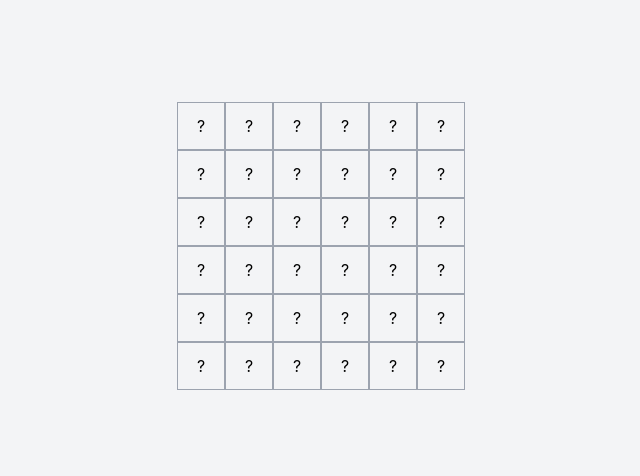
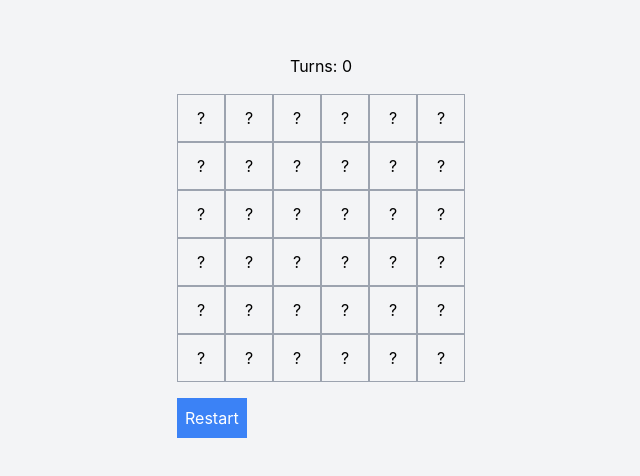
Before and after one commit to simonmesmith/emoji-memory-game, a React (Create React App) app: page / in a window 1280 px wide. Shown: the part 154-630 px from the top of the page, without its empty margins (319-959 px from the left). Built offline with nearby package versions, Linux system fonts and the light colour scheme.

Commit message:
Added turn counter, winning message, and restart functionality

```diff
--- a/src/components/GameBoard.js
+++ b/src/components/GameBoard.js
@@ -32,22 +32,58 @@ const GameBoard = () => {
             state: 'hidden' // states: hidden, revealed, matched
         }))
     );
+    const [turns, setTurns] = useState(0);
+
     const handleCardClick = (index) => {
+
+        if (cards[index].state !== 'hidden') return; // Ignore already revealed or matched cards
+
         let newCards = [...cards];
         newCards[index].state = 'revealed';
         setCards(newCards);
 
-        const revealedCards = newCards.filter((card) => card.state === 'revealed');
+        const revealedCards = newCards.map((card, idx) => ({
+            card: card,
+            index: idx
+        })).filter((item) => item.card.state === 'revealed');
+
         if (revealedCards.length === 2) {
-            // If cards match
-            if (revealedCards[0].emoji === revealedCards[1].emoji) {
-                // Logic to handle match
+            setTurns(turns + 1);
+            if (revealedCards[0].card.emoji === revealedCards[1].card.emoji) {
+                // Matched
+                revealedCards.forEach((item) => {
+                    newCards[item.index].state = 'matched';
+                });
+                setCards(newCards);
             } else {
-                // Logic to handle mismatch
+                // Mismatched
+                setTimeout(() => {
+                    revealedCards.forEach((item) => {
+                        newCards[item.index].state = 'hidden';
+                    });
+                    setCards(newCards);
+                }, 1000); // 1-second delay to show the cards before hiding
             }
         }
     };
+
+    const isGameWon = cards.every((card) => card.state === 'matched');
+
+    const restartGame = () => {
+        setCards(
+            generateBoard().map((emoji) => ({
+                emoji: emoji,
+                state: 'hidden' // states: hidden, revealed, matched
+            }))
+        );
+        setTurns(0);
+    };
+
     return (
+        <div>
+            <div className="text-center mb-4">
+                {isGameWon ? "Congratulations! You've won!" : `Turns: ${turns}`}
+            </div>
             <div className="flex flex-wrap w-72">
                 {cards.map((card, index) => (
                     <div
@@ -59,6 +95,10 @@ const GameBoard = () => {
                     </div>
                 ))}
             </div>
+            <button onClick={restartGame} className="mt-4 p-2 bg-blue-500 text-white">
+                Restart
+            </button>
+        </div>
     );
 
 };
```
Lines whose indentation alone changed are shown as unchanged.
